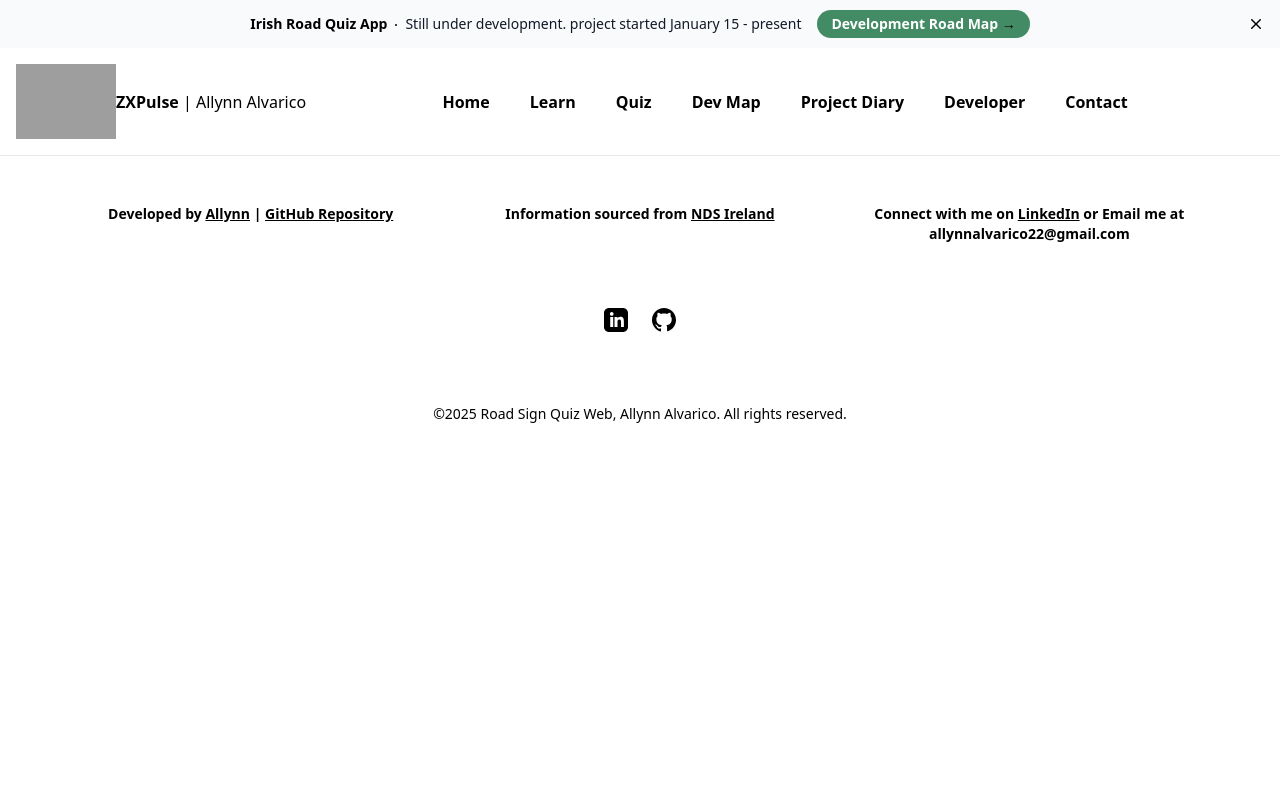
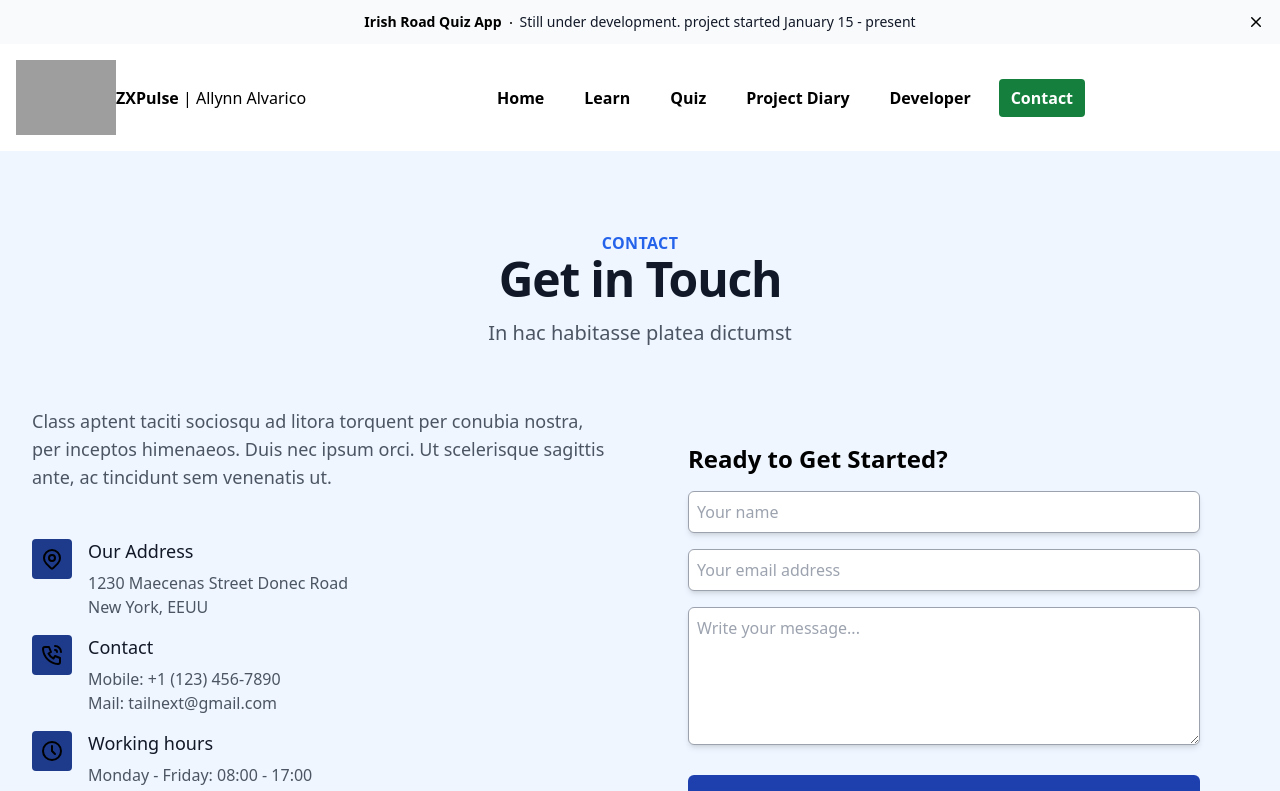
Before and after one commit to AllynnAlvarico/AngularRoadWeb, an Angular app: page /contact in a window 1280 px wide. Before the commit this address led to /. Shown: the top 791 px of the page. Built offline with nearby package versions, Linux system fonts and the light colour scheme; grey boxes are pictures that could not be loaded.

Commit message:
added contact component

```diff
--- a/src/app/app.routes.ts
+++ b/src/app/app.routes.ts
@@ -4,13 +4,15 @@
 import { QuizComponent} from './quiz/quizapp/quizapp.component';
 import {TimelineComponent} from './development-map/timeline/timeline.component';
 import {LearnComponent} from './learn/learn.component';
+import {ContactComponent} from './contact/contact.component';
 
 export const routes: Routes = [
   {path: '', component: HomeComponent},
   {path: 'home', component: HomeComponent},
   {path: 'quiz', component: QuizComponent},
   {path: 'learn', component: LearnComponent},
-  {path: 'timeline', component: TimelineComponent}
+  {path: 'timeline', component: TimelineComponent},
+  {path: 'contact', component: ContactComponent}
 ];
 const routerOptions : ExtraOptions = {
   scrollPositionRestoration: 'enabled',
--- a/src/app/banner/banner.component.html
+++ b/src/app/banner/banner.component.html
@@ -13,7 +13,7 @@
       <svg viewBox="0 0 2 2" class="mx-2 inline size-0.5 fill-current" aria-hidden="true">
         <circle cx="1" cy="1" r="1" /></svg>Still under development. project started January 15 - present
     </p>
-    <a routerLink="/home" class="road-map">Development Road Map <span aria-hidden="true">&rarr;</span></a>
+<!--    <a routerLink="/home" class="road-map">Development Road Map <span aria-hidden="true">&rarr;</span></a>-->
   </section>
 
   <section class="flex flex-1 justify-end">
--- /dev/null
+++ b/src/app/contact/contact.component.html
@@ -0,0 +1,105 @@
+<section class="bg-blue-50 dark:bg-slate-800" id="contact">
+  <div class="mx-auto max-w-7xl px-4 py-16 sm:px-6 lg:px-8 lg:py-20">
+    <div class="mb-4">
+      <div class="mb-6 max-w-3xl text-center sm:text-center md:mx-auto md:mb-12">
+        <p class="text-base font-semibold uppercase tracking-wide text-blue-600 dark:text-blue-200">
+          Contact
+        </p>
+        <h2
+          class="font-heading mb-4 font-bold tracking-tight text-gray-900 dark:text-white text-3xl sm:text-5xl">
+          Get in Touch
+        </h2>
+        <p class="mx-auto mt-4 max-w-3xl text-xl text-gray-600 dark:text-slate-400">In hac habitasse platea
+          dictumst
+        </p>
+      </div>
+    </div>
+    <div class="flex items-stretch justify-center">
+      <div class="grid md:grid-cols-2">
+        <div class="h-full pr-6">
+          <p class="mt-3 mb-12 text-lg text-gray-600 dark:text-slate-400">
+            Class aptent taciti sociosqu ad
+            litora torquent per conubia nostra, per inceptos himenaeos. Duis nec ipsum orci. Ut scelerisque
+            sagittis ante, ac tincidunt sem venenatis ut.
+          </p>
+          <ul class="mb-6 md:mb-0">
+            <li class="flex">
+              <div class="flex h-10 w-10 items-center justify-center rounded bg-blue-900 text-gray-50">
+                <svg xmlns="http://www.w3.org/2000/svg" width="24" height="24" viewBox="0 0 24 24"
+                     fill="none" stroke="currentColor" stroke-width="2" stroke-linecap="round"
+                     stroke-linejoin="round" class="h-6 w-6">
+                  <path d="M9 11a3 3 0 1 0 6 0a3 3 0 0 0 -6 0"></path>
+                  <path
+                    d="M17.657 16.657l-4.243 4.243a2 2 0 0 1 -2.827 0l-4.244 -4.243a8 8 0 1 1 11.314 0z">
+                  </path>
+                </svg>
+              </div>
+              <div class="ml-4 mb-4">
+                <h3 class="mb-2 text-lg font-medium leading-6 text-gray-900 dark:text-white">Our Address
+                </h3>
+                <p class="text-gray-600 dark:text-slate-400">1230 Maecenas Street Donec Road</p>
+                <p class="text-gray-600 dark:text-slate-400">New York, EEUU</p>
+              </div>
+            </li>
+            <li class="flex">
+              <div class="flex h-10 w-10 items-center justify-center rounded bg-blue-900 text-gray-50">
+                <svg xmlns="http://www.w3.org/2000/svg" width="24" height="24" viewBox="0 0 24 24"
+                     fill="none" stroke="currentColor" stroke-width="2" stroke-linecap="round"
+                     stroke-linejoin="round" class="h-6 w-6">
+                  <path
+                    d="M5 4h4l2 5l-2.5 1.5a11 11 0 0 0 5 5l1.5 -2.5l5 2v4a2 2 0 0 1 -2 2a16 16 0 0 1 -15 -15a2 2 0 0 1 2 -2">
+                  </path>
+                  <path d="M15 7a2 2 0 0 1 2 2"></path>
+                  <path d="M15 3a6 6 0 0 1 6 6"></path>
+                </svg>
+              </div>
+              <div class="ml-4 mb-4">
+                <h3 class="mb-2 text-lg font-medium leading-6 text-gray-900 dark:text-white">Contact
+                </h3>
+                <p class="text-gray-600 dark:text-slate-400">Mobile: +1 (123) 456-7890</p>
+                <p class="text-gray-600 dark:text-slate-400">Mail: tailnext&#64;gmail.com</p>
+              </div>
+            </li>
+            <li class="flex">
+              <div class="flex h-10 w-10 items-center justify-center rounded bg-blue-900 text-gray-50">
+                <svg xmlns="http://www.w3.org/2000/svg" width="24" height="24" viewBox="0 0 24 24"
+                     fill="none" stroke="currentColor" stroke-width="2" stroke-linecap="round"
+                     stroke-linejoin="round" class="h-6 w-6">
+                  <path d="M3 12a9 9 0 1 0 18 0a9 9 0 0 0 -18 0"></path>
+                  <path d="M12 7v5l3 3"></path>
+                </svg>
+              </div>
+              <div class="ml-4 mb-4">
+                <h3 class="mb-2 text-lg font-medium leading-6 text-gray-900 dark:text-white">Working
+                  hours</h3>
+                <p class="text-gray-600 dark:text-slate-400">Monday - Friday: 08:00 - 17:00</p>
+                <p class="text-gray-600 dark:text-slate-400">Saturday &amp; Sunday: 08:00 - 12:00</p>
+              </div>
+            </li>
+          </ul>
+        </div>
+        <div class="card h-fit max-w-6xl p-5 md:p-12" id="form">
+          <h2 class="mb-4 text-2xl font-bold dark:text-white">Ready to Get Started?</h2>
+          <form id="contactForm">
+            <div class="mb-6">
+              <div class="mx-0 mb-1 sm:mb-4">
+                <div class="mx-0 mb-1 sm:mb-4">
+                  <label for="name" class="pb-1 text-xs uppercase tracking-wider"></label><input type="text" id="name" autocomplete="given-name" placeholder="Your name" class="mb-2 w-full rounded-md border border-gray-400 py-2 pl-2 pr-4 shadow-md dark:text-gray-300 sm:mb-0" name="name">
+                </div>
+                <div class="mx-0 mb-1 sm:mb-4">
+                  <label for="email" class="pb-1 text-xs uppercase tracking-wider"></label><input type="email" id="email" autocomplete="email" placeholder="Your email address" class="mb-2 w-full rounded-md border border-gray-400 py-2 pl-2 pr-4 shadow-md dark:text-gray-300 sm:mb-0" name="email">
+                </div>
+              </div>
+              <div class="mx-0 mb-1 sm:mb-4">
+                <label for="textarea" class="pb-1 text-xs uppercase tracking-wider"></label><textarea id="textarea" name="textarea" cols="30" rows="5" placeholder="Write your message..." class="mb-2 w-full rounded-md border border-gray-400 py-2 pl-2 pr-4 shadow-md dark:text-gray-300 sm:mb-0"></textarea>
+              </div>
+            </div>
+            <div class="text-center">
+              <button type="submit" class="w-full bg-blue-800 text-white px-6 py-3 font-xl rounded-md sm:mb-0">Send Message</button>
+            </div>
+          </form>
+        </div>
+      </div>
+    </div>
+  </div>
+</section>
--- a/src/app/header/header.component.css
+++ b/src/app/header/header.component.css
@@ -8,6 +8,9 @@
   @apply flex justify-center space-x-4;
 }
 .lg-ul a {
-  @apply font-bold text-black;
+  @apply font-bold;
   @apply hover:text-white hover:bg-gray-900 mx-auto px-3 rounded;
 }
+.active {
+  @apply bg-green-700 p-2 text-white;
+}
--- a/src/app/header/header.component.html
+++ b/src/app/header/header.component.html
@@ -22,10 +22,9 @@
         <li><a routerLink="/home" routerLinkActive="active">Home</a></li>
         <li><a routerLink="/learn" routerLinkActive="active">Learn</a></li>
         <li><a routerLink="/quiz" routerLinkActive="active" >Quiz</a></li>
-        <li><a href="#devmap">Dev Map</a></li>
         <li><a routerLink="/timeline" routerLinkActive="active">Project Diary</a></li>
         <li><a href="#team">Developer</a></li>
-        <li><a href="#contact">Contact</a></li>
+        <li><a routerLink="/contact" routerLinkActive="active">Contact</a></li>
       </ul>
     </nav>
 
```
Also changed, not shown: src/app/contact/contact.component.ts (added, +12 -0 lines), src/app/contact/contact.component.css (added), 1 other file (tests, documents, lock files or other folders).
